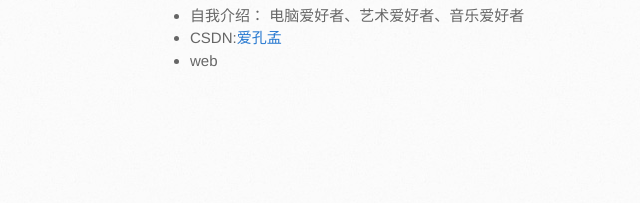
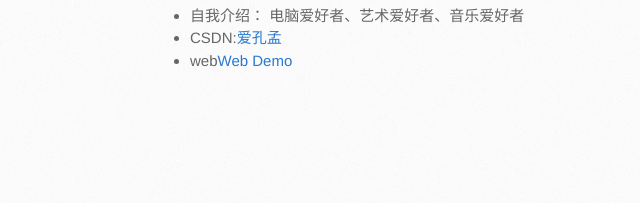
Before and after one commit to aikongmeng/aikongmeng.github.io, a plain HTML site: page index.html in a window 1280 px wide. Shown: the part 469-672 px from the top of the page, 0-640 px from the left. Drawn offline with Linux system fonts and the light colour scheme.

Commit message:
Update index.html

```diff
--- a/index.html
+++ b/index.html
@@ -43,7 +43,7 @@
 <li>现居住地：   河北省 保定市 </li>
 <li>自我介绍：   电脑爱好者、艺术爱好者、音乐爱好者</li>
 <li>CSDN:<a href="http://blog.csdn.net/aikongmeng">爱孔孟</a></li>
-  <li>web<a href="./web"></a>
+  <li>web<a href="./web">Web Demo</a>
 </li>
 </ul>
         </section>
```
